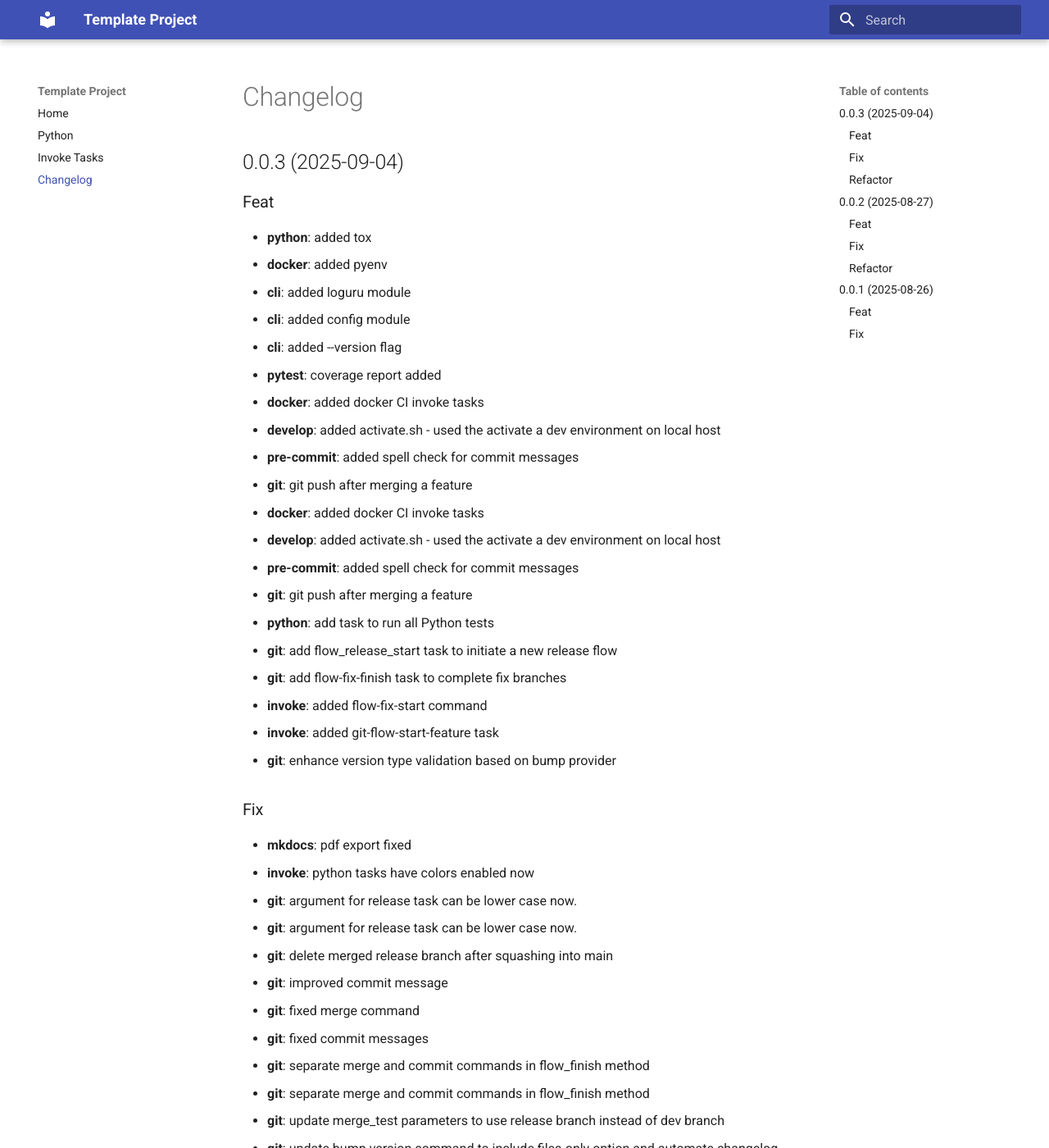
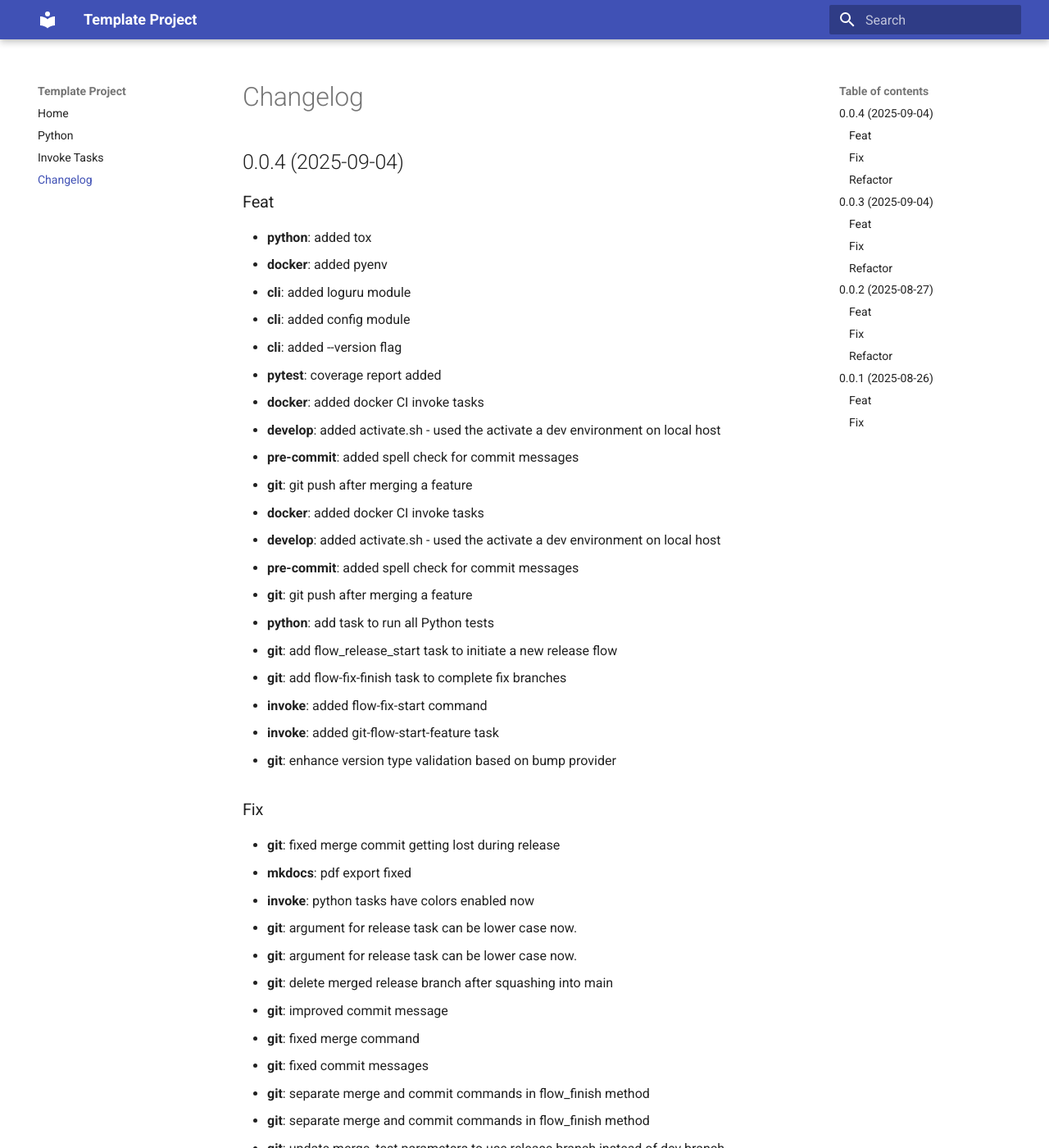
Before and after one commit to tigitlabs/pyt-cli-cookie, an MkDocs documentation site: the page built from docs/changelog.md, in a window 1280 px wide and 1400 px high. Shown: the whole window at 82% size. Built offline with MkDocs 1.6.1 and Material for MkDocs 9.7.7, drawn with Linux system fonts in a browser that asks for light colours; some of the changed text lies outside the part shown.

Commit message:
merge: release/v0.0.4 -> main

```diff
--- a/docs/changelog.md
+++ b/docs/changelog.md
@@ -1,3 +1,56 @@
+## 0.0.4 (2025-09-04)
+
+### Feat
+
+- **python**: added tox
+- **docker**: added pyenv
+- **cli**: added loguru module
+- **cli**: added config module
+- **cli**: added --version flag
+- **pytest**: coverage report added
+- **docker**: added docker CI invoke tasks
+- **develop**: added activate.sh - used the activate a dev environment on local host
+- **pre-commit**: added spell check for commit messages
+- **git**: git push after merging a feature
+- **docker**: added docker CI invoke tasks
+- **develop**: added activate.sh - used the activate a dev environment on local host
+- **pre-commit**: added spell check for commit messages
+- **git**: git push after merging a feature
+- **python**: add task to run all Python tests
+- **git**: add flow_release_start task to initiate a new release flow
+- **git**: add flow-fix-finish task to complete fix branches
+- **invoke**: added flow-fix-start command
+- **invoke**: added git-flow-start-feature task
+- **git**: enhance version type validation based on bump provider
+
+### Fix
+
+- **git**: fixed merge commit getting lost during release
+- **mkdocs**: pdf export fixed
+- **invoke**: python tasks have colors enabled now
+- **git**: argument for release task can be lower case now.
+- **git**: argument for release task can be lower case now.
+- **git**: delete merged release branch after squashing into main
+- **git**: improved commit message
+- **git**: fixed merge command
+- **git**: fixed commit messages
+- **git**: separate merge and commit commands in flow_finish method
+- **git**: separate merge and commit commands in flow_finish method
+- **git**: update merge_test parameters to use release branch instead of dev branch
+- **git**: update bump version command to include files-only option and automate changelog commit
+- **git**: rename parameter in flow_fix_start to clarify branch naming
+- **git**: update branch deletion logic in flow_finish method
+- **git**: fix wrong git option -X
+- **git**: flow-release-start task wip
+- **git**: flow-release-start task wip
+- **devcontainer**: ensure SSH key is added to ssh-agent
+
+### Refactor
+
+- **invoke**: moved release task code to collector class
+- **docker**: update import statement
+- **invoke**: added collector class for git operations
+
 ## 0.0.3 (2025-09-04)
 
 ### Feat
--- a/pyproject.toml
+++ b/pyproject.toml
@@ -1,6 +1,6 @@
 [project]
 name = "pyt-template"
-version = "0.0.3"
+version = "0.0.4"
 description = ""
 authors = [{ name = "Timur Yigit", email = "timur@tigitlabs.com" }]
 readme = "README.md"
```
Also changed, not shown: 1 other file.
